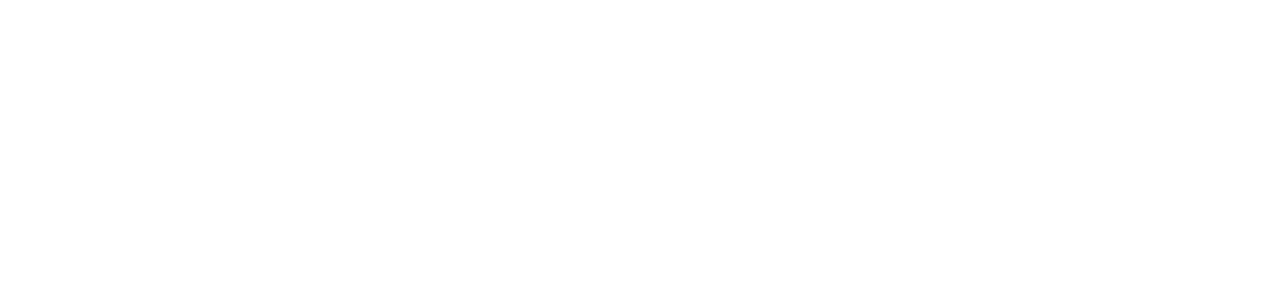
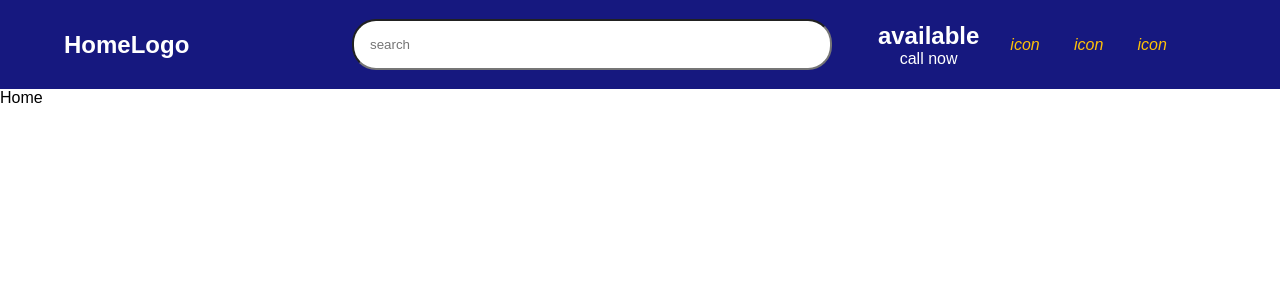
Before and after one commit to rahmanShuhin/ello-mart-e-commerce, a React (Create React App) app in the folder client/: page / in a window 1280 px wide. Shown: the top 300 px of the page. Built offline with nearby package versions, Linux system fonts and the light colour scheme.

Commit message:
test run1 for navbar

```diff
--- a/client/src/App.js
+++ b/client/src/App.js
@@ -1,9 +1,16 @@
+import { BrowserRouter, Route, Routes } from "react-router-dom";
+import Navbar from "./components/navbar/Navbar";
+import Home from "./pages/Home";
 import "./styles/App.css";
-
 function App() {
   return (
     <div className="App">
-      <header className="App-header"></header>
+      <BrowserRouter>
+        <Navbar />
+        <Routes>
+          <Route path={"/"} element={<Home />} />
+        </Routes>
+      </BrowserRouter>
     </div>
   );
 }
--- /dev/null
+++ b/client/src/components/navbar/Navbar.css
@@ -0,0 +1,64 @@
+:root {
+  --blue: #007bff;
+  --indigo: #6610f2;
+  --purple: #6f42c1;
+  --pink: #e83e8c;
+  --red: #dc3545;
+  --orange: #fd7e14;
+  --yellow: #ffc107;
+  --green: #28a745;
+  --teal: #20c997;
+  --cyan: #17a2b8;
+  --white: #fff;
+  --gray: #6c757d;
+  --gray-dark: #343a40;
+  --primary: #16187f;
+
+  --dark: #343a40;
+}
+
+.navbar {
+  background: var(--primary);
+  padding: 1.2rem;
+  color: var(--white);
+}
+
+nav {
+  display: grid;
+  grid-template-columns: 0.75fr 1.25fr 1fr;
+
+  align-items: center;
+  margin: 0 auto;
+
+  max-width: 90vw;
+}
+.navbar div {
+}
+.left {
+  grid-column: 1/2;
+  color: #fff;
+  text-decoration: none;
+}
+.center {
+  grid-column: 2/3;
+}
+.search-input {
+  width: 100%;
+  padding: 1rem;
+  border-radius: 1.5rem;
+}
+.right {
+  grid-column: 3/4;
+  display: flex;
+  align-items: center;
+  margin: 0 2rem;
+  text-align: center;
+  justify-content: space-around;
+}
+.right i {
+  color: var(--yellow);
+  padding: 0.2rem;
+}
+.call {
+  margin-right: 0px;
+}
--- /dev/null
+++ b/client/src/components/navbar/Navbar.js
@@ -0,0 +1,31 @@
+import { Link } from "react-router-dom";
+import "./Navbar.css";
+
+export default function Navbar() {
+  return (
+    <div className="navbar">
+      <nav>
+        <div className="left">
+          <Link to="/">
+            <h1>HomeLogo</h1>
+          </Link>
+        </div>
+        {/* <SearchBar></SearchBar> */}
+        <div className="center">
+          <label>
+            <input className="search-input" placeholder="search" type="text" />
+          </label>
+        </div>
+        <div className="right">
+          <div className="calls">
+            <h1>available</h1>
+            <p>call now</p>
+          </div>
+          <i>icon</i>
+          <i>icon</i>
+          <i>icon</i>
+        </div>
+      </nav>
+    </div>
+  );
+}
--- /dev/null
+++ b/client/src/pages/Home.js
@@ -0,0 +1,5 @@
+import React from "react";
+
+export default function Home() {
+  return <div>Home</div>;
+}
```
Also changed, not shown: 1 other file (tests, documents, lock files or other folders).
